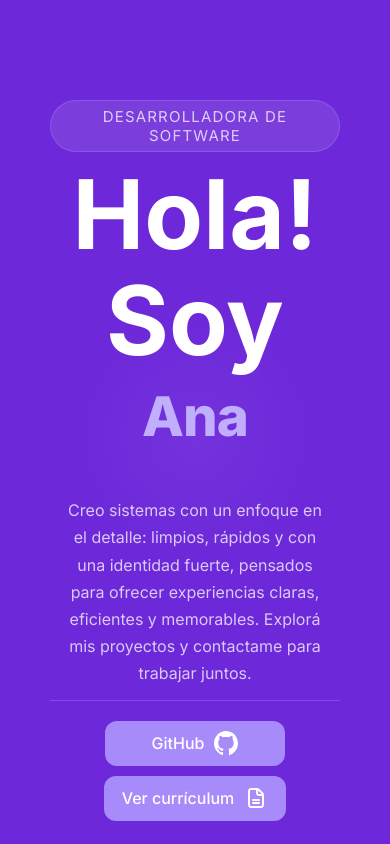
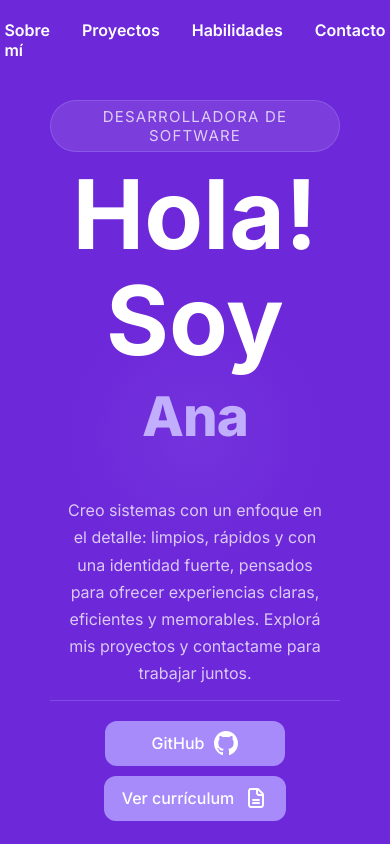
Before and after one commit to anadruetta29/dev-portfolio, a React (Vite) app: page / in a window 390 px wide. Shown: the top 844 px of the page. Built offline with nearby package versions, Linux system fonts and the light colour scheme.

Commit message:
delete media query

```diff
--- a/src/ui/components/molecules/header/style.module.css
+++ b/src/ui/components/molecules/header/style.module.css
@@ -55,18 +55,3 @@
 .nav a:hover::after {
     width: 100%;
 }
-
-@media (max-width: 701px) {
-    .header {
-        height: 60px;
-    }
-
-    .inner {
-        flex-direction: row;
-        justify-content: center;
-    }
-
-    .nav {
-        display: none;
-    }
-}
```
